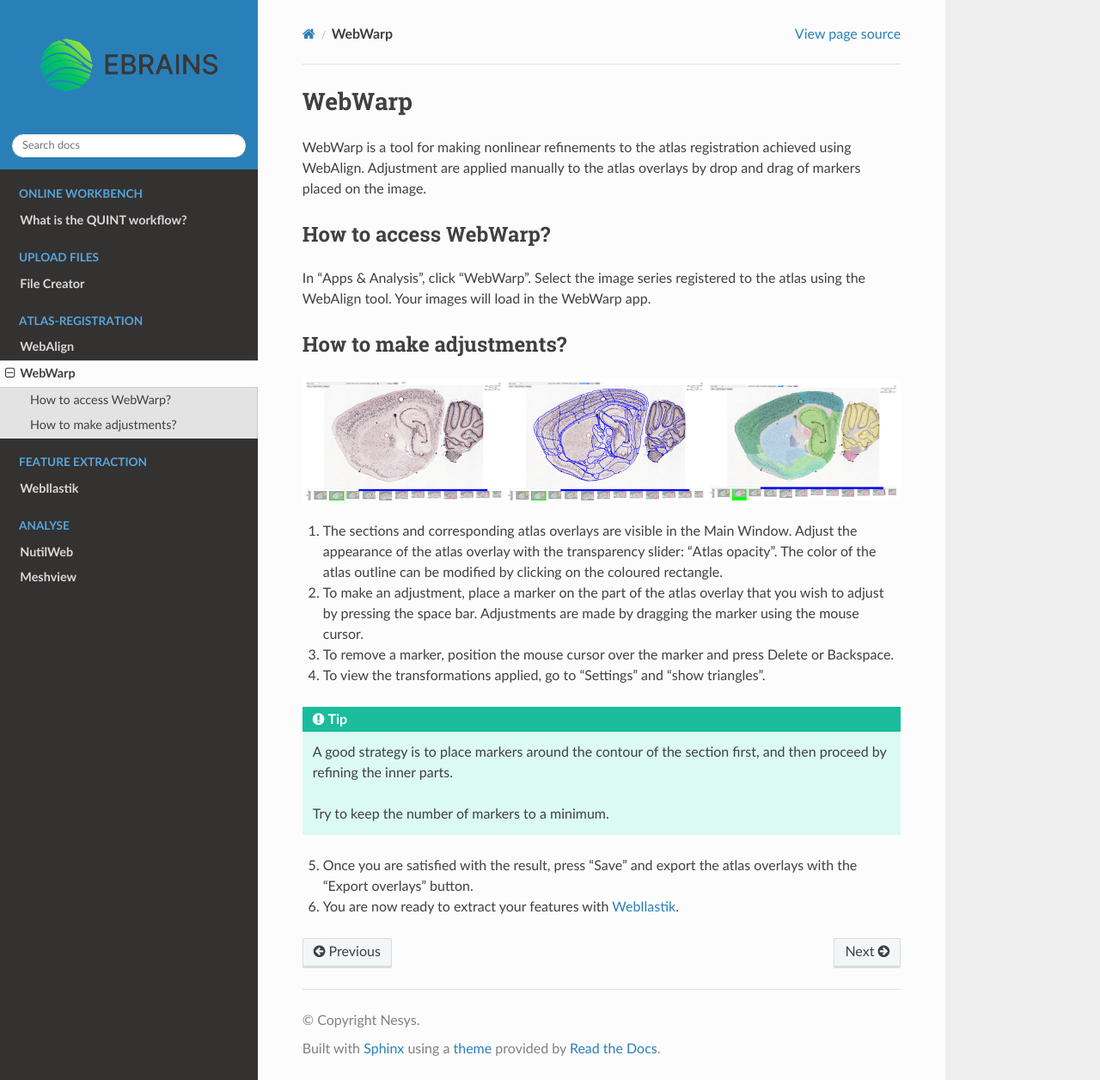
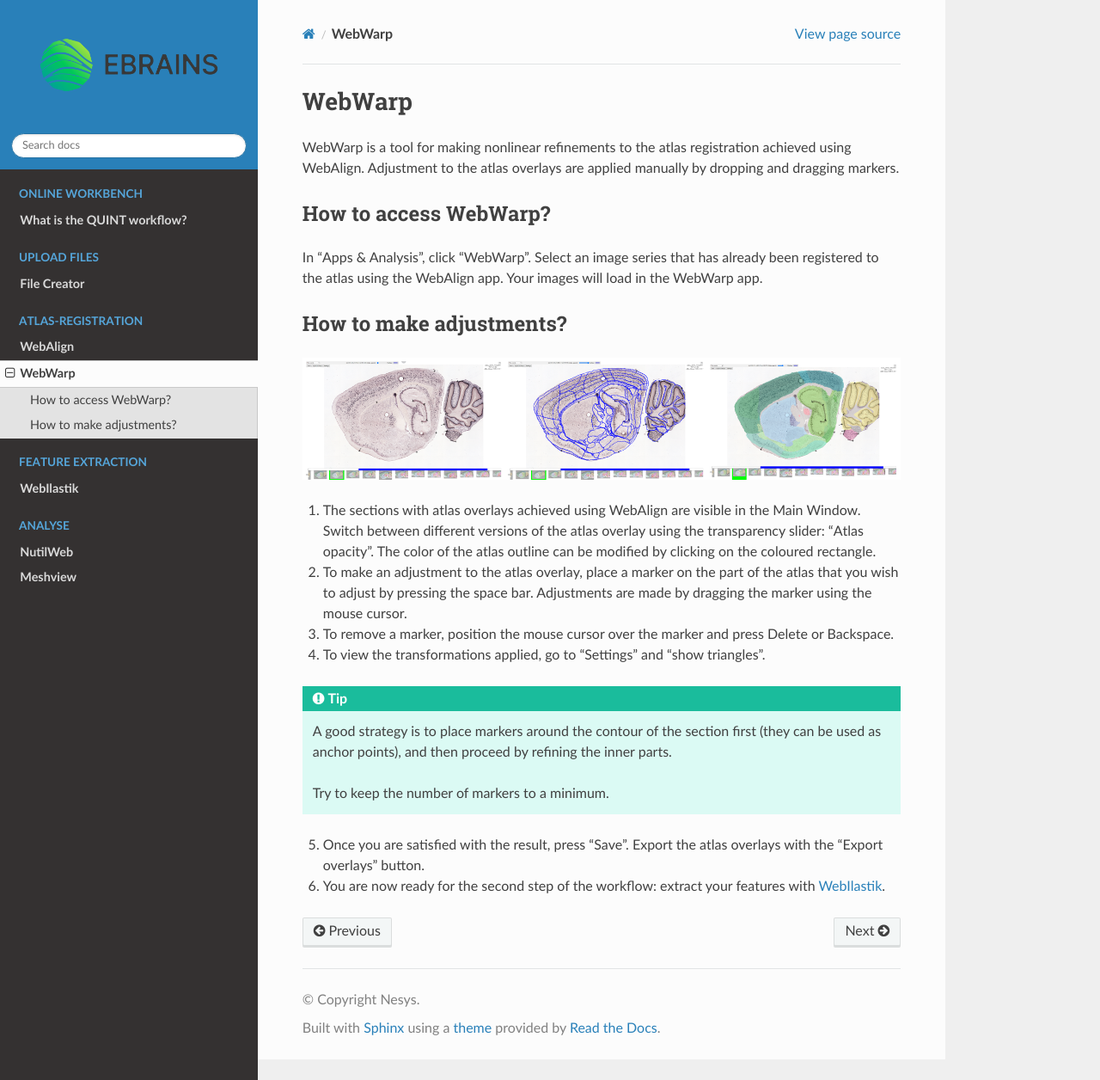
Before and after one commit to Neural-Systems-at-UIO/QUINT_webtools, a Sphinx documentation site: the page built from docs/WebWarp.rst, in a window 1280 px wide and 1256 px high. Shown: the whole window at 86% size. Built offline with Sphinx 7.4.7 and the Read the Docs theme 2.0.0, drawn with Linux system fonts in a browser that asks for light colours.

Commit message:
Update WebWarp.rst

```diff
--- a/docs/WebWarp.rst
+++ b/docs/WebWarp.rst
@@ -1,26 +1,26 @@
 **WebWarp**
 ============
-WebWarp is a tool for making nonlinear refinements to the atlas registration achieved using WebAlign. Adjustment are applied manually to the atlas overlays by drop and drag of markers placed on the image.
+WebWarp is a tool for making nonlinear refinements to the atlas registration achieved using WebAlign. Adjustment to the atlas overlays are applied manually by dropping and dragging markers.
 
 How to access WebWarp?
 ----------------------------
-In “Apps & Analysis”, click “WebWarp”. Select the image series registered to the atlas using the WebAlign tool. Your images will load in the WebWarp app.
+In “Apps & Analysis”, click “WebWarp”. Select an image series that has already been registered to the atlas using the WebAlign app. Your images will load in the WebWarp app.
 
 How to make adjustments?
 -------------------------
 
 .. image:: images/WebWarp.PNG
 
-1. The sections and corresponding atlas overlays are visible in the Main Window. Adjust the appearance of the atlas overlay with the transparency slider: “Atlas opacity”. The color of the atlas outline can be modified by clicking on the coloured rectangle.
-2. To make an adjustment, place a marker on the part of the atlas overlay that you wish to adjust by pressing the space bar. Adjustments are made by dragging the marker using the mouse cursor.
+1. The sections with atlas overlays achieved using WebAlign are visible in the Main Window. Switch between different versions of the atlas overlay using the transparency slider: “Atlas opacity”. The color of the atlas outline can be modified by clicking on the coloured rectangle.
+2. To make an adjustment to the atlas overlay, place a marker on the part of the atlas that you wish to adjust by pressing the space bar. Adjustments are made by dragging the marker using the mouse cursor.
 3. To remove a marker, position the mouse cursor over the marker and press Delete or Backspace.
 4. To view the transformations applied, go to “Settings” and “show triangles”.
 
 .. tip::
- A good strategy is to place markers around the contour of the section first, and then proceed by refining the inner parts.
+ A good strategy is to place markers around the contour of the section first (they can be used as anchor points), and then proceed by refining the inner parts.
 
  Try to keep the number of markers to a minimum.
 
-5. Once you are satisfied with the result, press "Save" and export the atlas overlays with the "Export overlays" button.
+5. Once you are satisfied with the result, press "Save". Export the atlas overlays with the "Export overlays" button.
 
-6. You are now ready to extract your features with `WebIlastik <https://quint-webtools.readthedocs.io/en/latest/WebIlastik.html>`_.
+6. You are now ready for the second step of the workflow: extract your features with `WebIlastik <https://quint-webtools.readthedocs.io/en/latest/WebIlastik.html>`_.
```
